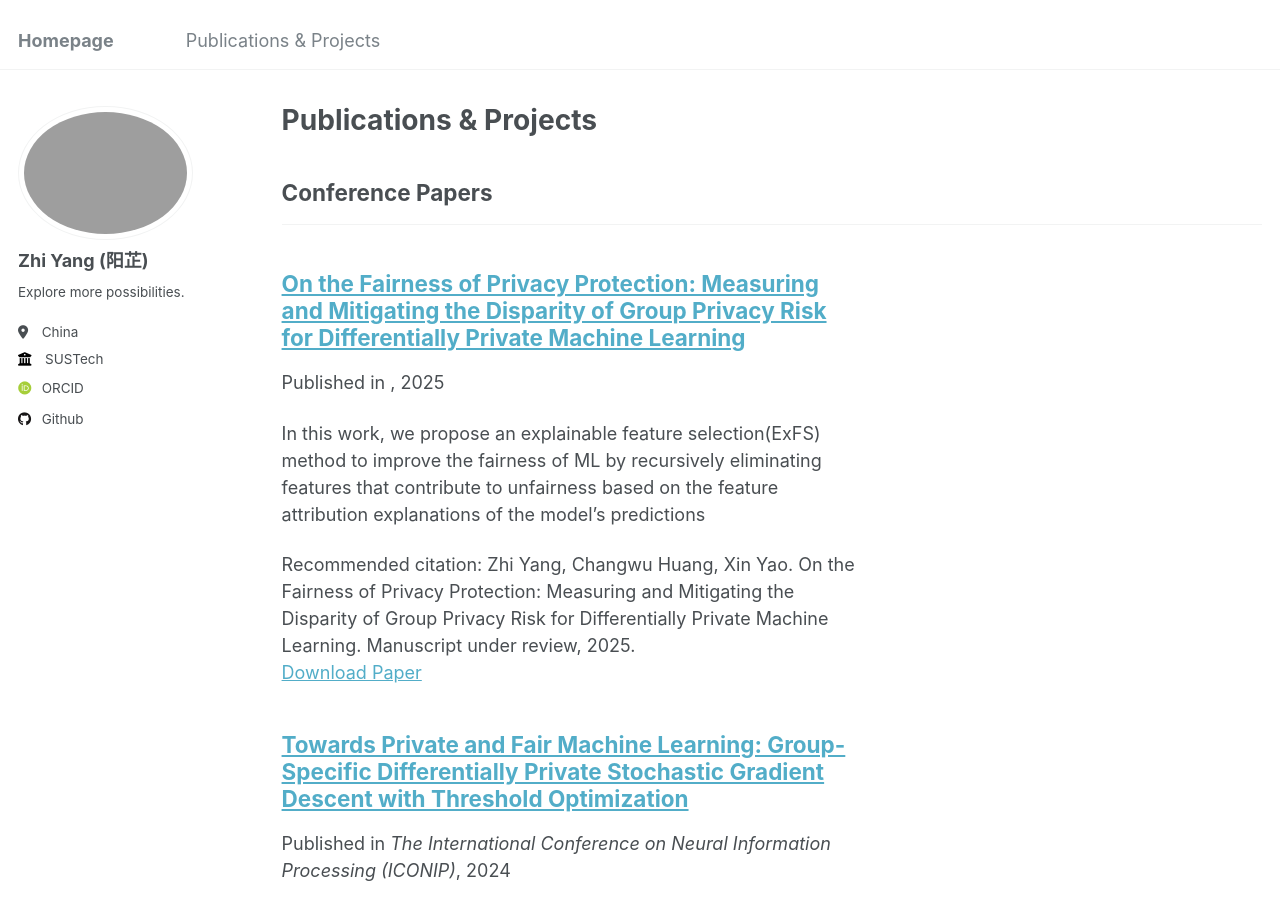
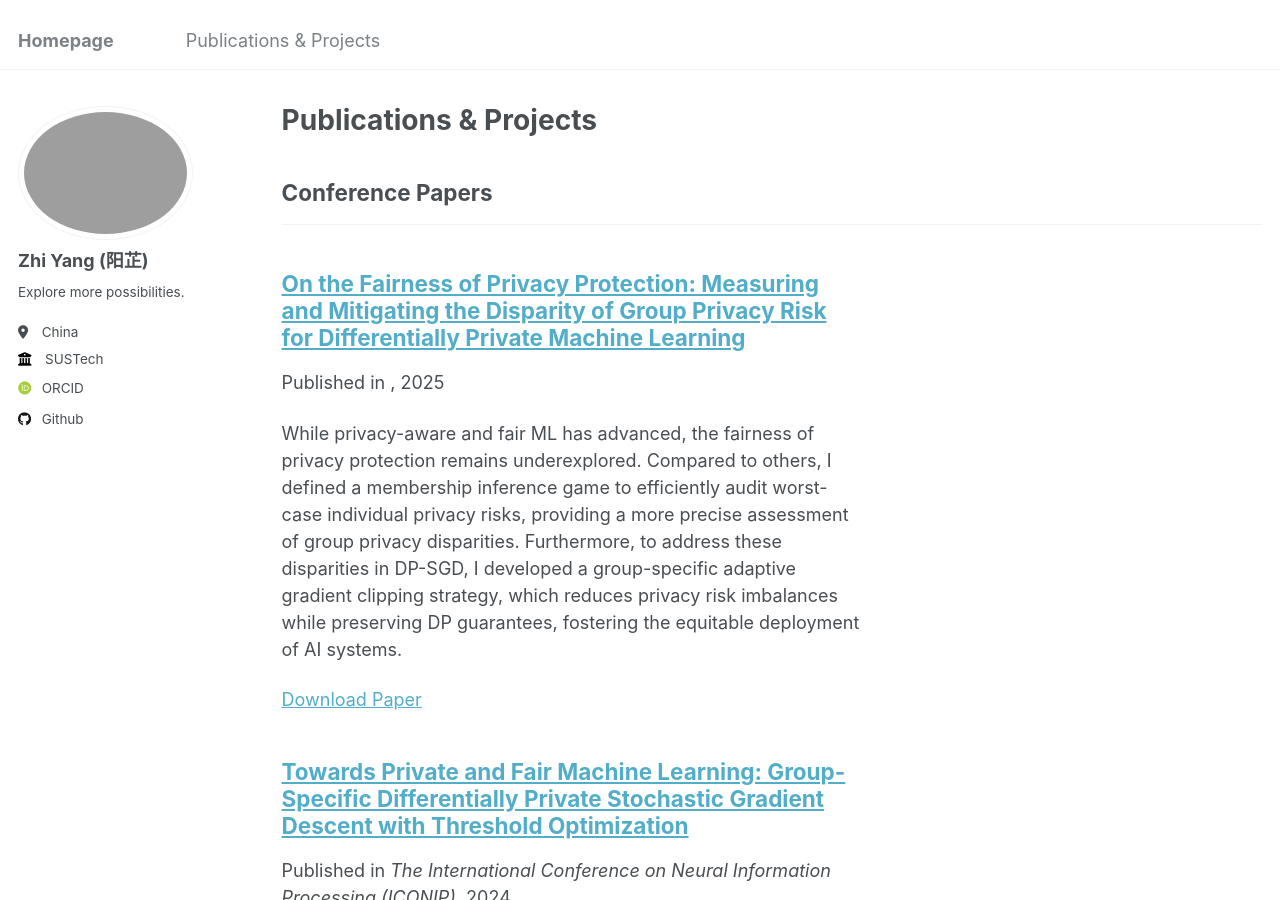
Before and after one commit to ruayz/ruayz.github.io, a Jekyll site: the page built from _pages/publications.html, in a window 1280 px wide and 900 px high. Built offline with Jekyll 4.4.1, drawn with Linux system fonts in a browser that asks for light colours; some web fonts are replaced.

Commit message:
Update 2025-01-31-paper-title-number-3.md

```diff
--- a/_publications/2025-01-31-paper-title-number-3.md
+++ b/_publications/2025-01-31-paper-title-number-3.md
@@ -3,10 +3,9 @@ title: "On the Fairness of Privacy Protection: Measuring and Mitigating the Disp
 collection: publications
 category: conferences
 permalink: /publication/2025-01-31-paper-title-number-3
-excerpt: 'In this work, we propose an explainable feature selection(ExFS) method to improve the fairness of ML by recursively eliminating features that contribute to unfairness based on the feature attribution explanations of the model’s predictions'
+excerpt: 'While privacy-aware and fair ML has advanced, the fairness of privacy protection remains underexplored. Compared to others, I defined a membership inference game to efficiently audit worst-case individual privacy risks, providing a more precise assessment of group privacy disparities. Furthermore, to address these disparities in DP-SGD, I developed a group-specific adaptive gradient clipping strategy, which reduces privacy risk imbalances while preserving DP guarantees, fostering the equitable deployment of AI systems.'
 date: 2025-1-31
-paperurl: 'http://ruayz.github.io/files/paper_icann.pdf'
-citation: 'Zhi Yang, Changwu Huang, Xin Yao. On the Fairness of Privacy Protection: Measuring and Mitigating the Disparity of Group Privacy Risk for Differentially Private Machine Learning. Manuscript under review, 2025.'
+paperurl: 'http://ruayz.github.io/files/paper_icml.pdf'
 ---
 
 Abstract: As machine learning (ML) algorithms are extensively adopted in various fields to make decisions of importance to human beings and our society, the fairness issue in algorithm decision-making has been widely studied. To mitigate unfairness in ML, many techniques have been proposed, including pre-processing, in-processing, and post-processing approaches. In this work, we propose an explainable feature selection (ExFS) method to improve the fairness of ML by recursively eliminating features that contribute to unfairness based on the feature attribution explanations of the model's predictions. To validate the effectiveness of our proposed ExFS method, we compare our approach with other fairness-aware feature selection methods on several commonly used datasets. The experimental results show that ExFS can effectively improve fairness by recursively dropping some features that contribute to unfairness. The ExFS method generally outperforms the compared filter-based feature selection methods in terms of fairness and achieves comparable results to the compared wrapper-based feature selection methods. In addition, our method can provide explanations for the rationale underlying this fairness-aware feature selection mechanism.
```
